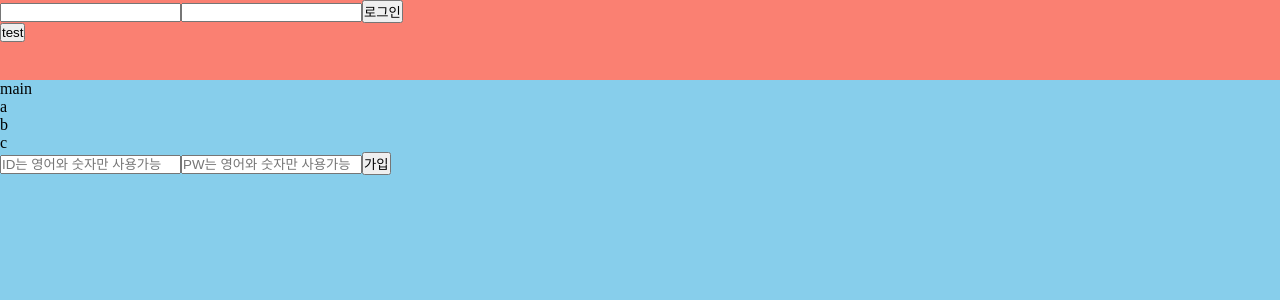
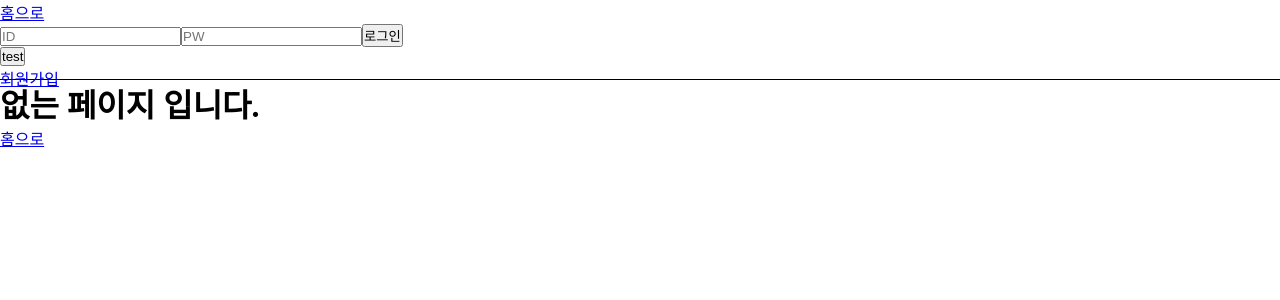
Before and after one commit to jongin12/Community, a React app: page / in a window 1280 px wide. Shown: the top 300 px of the page. Built offline with nearby package versions, Linux system fonts and the light colour scheme.

Commit message:
route 추가, 에러 페이지 추가

```diff
--- a/src/App.tsx
+++ b/src/App.tsx
@@ -1,17 +1,18 @@
+import { BrowserRouter, Routes, Route, Link } from 'react-router-dom';
 import styled from 'styled-components';
-import HeaderItem from './Components/HeaderItem';
-import SignIn from './Components/SignIn'
-import Home from './Components/Home'
+import HeaderItems from './Components/Header/HeaderItems';
+import SignIn from './Components/Main/SignIn'
+import Home from './Components/Main/Home'
+import ErrorPage from './Components/Main/ErrorPage';
 
 const Header = styled.div`
   width: 100vw;
   height: 10vh;
-  background-color: salmon;
+  border-bottom: 1px solid black;
 `
 const Main = styled.div`
   width: 100vw;
   height: 90vh;
-  background-color: skyblue;
 `
 
 const App = () => {
@@ -19,13 +20,20 @@ const App = () => {
   // console.log(sessionStorage)
   return (
     <>
-      <Header>
-        <HeaderItem />
-      </Header>
-      <Main>
-        <Home></Home>
-        <SignIn></SignIn>
-      </Main>
+      <BrowserRouter>
+        <Header>
+          <HeaderItems />
+        </Header>
+        <Main>
+          <Routes>
+            <Route path='/home' element={<Home/>}></Route>
+            <Route path='/signIn' element={<SignIn/>}></Route>
+            <Route path='/*' element={<ErrorPage/>}></Route>
+          </Routes>
+          {/* <Home></Home> */}
+          {/* <SignIn></SignIn> */}
+        </Main>
+      </BrowserRouter>
     </>
   )
 }
--- /dev/null
+++ b/src/Components/Header/HeaderItems.tsx
@@ -0,0 +1,21 @@
+import styled from 'styled-components';
+import { useState, useEffect } from 'react';
+import Login from './Login'
+import { Link } from 'react-router-dom';
+
+
+const HeaderItems = () => {
+  return (
+    <>
+      <Link to={'/home'}>
+        <div>홈으로</div>
+      </Link>
+      <Login></Login>
+      <Link to={'/signIn'}>
+        <div>회원가입</div>
+      </Link>
+    </>
+  )
+}
+
+export default HeaderItems;
--- a/src/Components/HeaderItem.tsx
+++ b/src/Components/Header/Login.tsx
@@ -1,7 +1,7 @@
 import styled from 'styled-components';
 import { useState, useEffect } from 'react';
 
-const HeaderItem = () => {
+const Login = () => {
   let sessionStorage = window.sessionStorage
   const [values, setValues] = useState({
     id: "",
@@ -48,9 +48,11 @@ const HeaderItem = () => {
     setLogin(false)
     // alert('로그아웃')
   }
+
   const test = () => {
     console.log(sessionStorage)
   }
+
   return (
     <>
       {
@@ -61,12 +63,14 @@ const HeaderItem = () => {
             name='id'
             value={values.id}
             onChange={handleChange}
+            placeholder='ID'
           />
           <input
             type="password"
             name='password'
             value={values.password}
             onChange={handleChange}
+            placeholder='PW'
           />
           <button type="submit">로그인</button>
         </form>
@@ -82,4 +86,4 @@ const HeaderItem = () => {
     </>
   )
 }
-export default HeaderItem;
+export default Login;
--- /dev/null
+++ b/src/Components/Main/ErrorPage.tsx
@@ -0,0 +1,17 @@
+import styled from 'styled-components';
+import { useState, useEffect } from 'react';
+import { Link } from 'react-router-dom';
+
+
+const ErrorPage = () => {
+  return (
+    <>
+    <h1>없는 페이지 입니다.</h1>
+      <Link to={'/home'}>
+        <div>홈으로</div>
+      </Link>
+    </>
+  )
+}
+
+export default ErrorPage;
--- a/src/Components/SignIn.tsx
+++ b/src/Components/Main/SignIn.tsx
@@ -16,6 +16,7 @@ const SignIn = () => {
     e.preventDefault()
     let idCheck =  /^[a-zA-Z0-9]*$/
     let pwCheck =  /^[a-zA-Z0-9]*$/
+    //! 영어와 숫자만 사용 가능
     if(idCheck.test(values.id) && values.id !== ''){
       if(pwCheck.test(values.pw) && values.pw !== ''){
         fetch(`http://127.0.0.1:4625/login/${values.id}`)
```
Also changed, not shown: src/Components/Main/Home.tsx (renamed from src/Components/Home.tsx).
